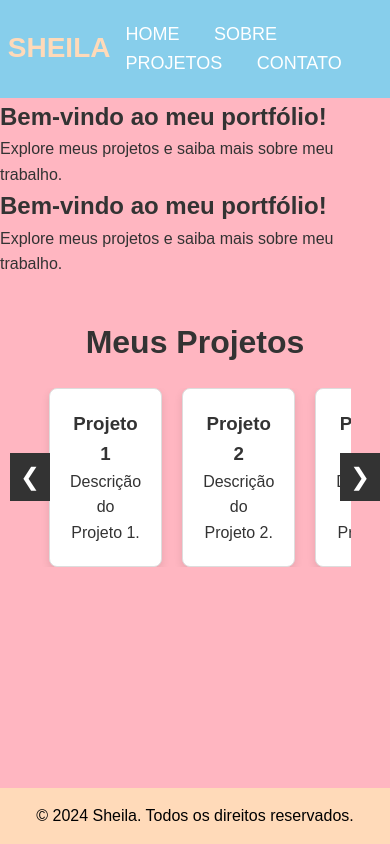
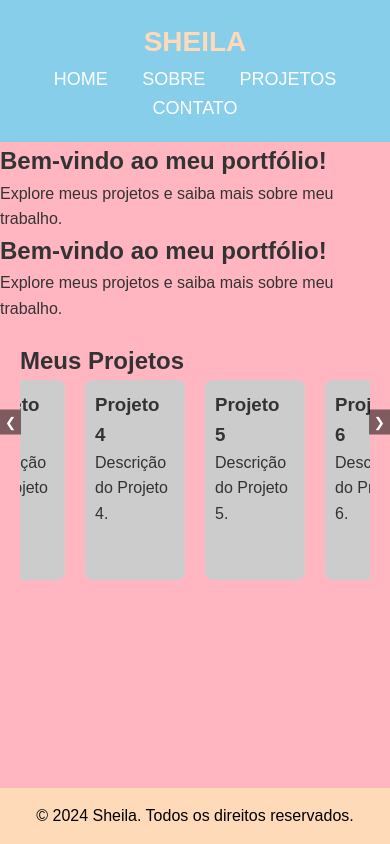
Before and after one commit to sheilamoraess/portifolio_main, a plain HTML site: page index.html in a window 390 px wide. Drawn offline with Linux system fonts and the light colour scheme.

Commit message:
responsivo ao navegador

```diff
--- a/index.html
+++ b/index.html
@@ -51,7 +51,6 @@
 
         header .menu a:hover {
             color: #f39c12;
-            /* Cor de destaque no hover */
         }
 
         footer {
@@ -64,70 +63,88 @@
             width: 100%;
         }
 
-        /* Estilos dos projetos */
         .projects {
-            padding: 40px 0;
-            text-align: center;
+            padding: 20px;
         }
 
-        .projects h2 {
-            font-size: 32px;
-            margin-bottom: 20px;
+        .slider-wrapper {
+            position: relative;
         }
 
-        .project-slider {
-            position: relative;
-            display: flex;
-            align-items: center;
-            justify-content: center;
+        .slider-btn {
+            background-color: rgba(0, 0, 0, 0.5);
+            color: white;
+            border: none;
+            padding: 10px;
+            cursor: pointer;
+            position: absolute;
+            top: 50%;
+            transform: translateY(-50%);
+            z-index: 10;
+        }
+
+        .prev {
+            left: 0;
+        }
+
+        .next {
+            right: 0;
         }
 
         .cards-container {
             display: flex;
-            overflow: hidden;
-            width: 80%;
-            /* Ajuste conforme necessário */
-            justify-content: space-between;
+            justify-content: center;
+            gap: 20px;
+            overflow-x: auto;
+            scroll-behavior: smooth;
+            scroll-snap-type: x mandatory;
         }
 
         .project-card {
-            background-color: #fff;
-            border: 1px solid #ddd;
-            padding: 20px;
-            width: 220px;
-            margin: 0 10px;
-            text-align: center;
+            flex: 0 0 auto;
+            width: 200px;
+            height: 300px;
+            background-color: #ccc;
+            padding: 10px;
             border-radius: 8px;
-            box-shadow: 0 4px 8px rgba(0, 0, 0, 0.1);
-            transition: transform 0.3s ease;
         }
 
-        .project-card:hover {
-            transform: translateY(-5px);
+        /* Media Queries para Responsividade */
+
+        @media screen and (max-width: 768px) {
+            .center {
+                flex-direction: column;
+                text-align: center;
+            }
+
+            .header .menu a {
+                margin: 10px 0;
+                font-size: 16px;
+            }
+
+            .project-card {
+                width: 150px;
+                height: 250px;
+            }
+
+            .slider-btn {
+                padding: 8px;
+            }
         }
 
-        .slider-btn {
-            background-color: #333;
-            color: white;
-            border: none;
-            font-size: 24px;
-            padding: 10px;
-            cursor: pointer;
-            transition: background-color 0.3s ease;
-        }
+        @media screen and (max-width: 480px) {
+            .project-card {
+                width: 100px;
+                height: 200px;
+            }
 
-        .slider-btn:hover {
-            background-color: #f39c12;
-        }
+            .header .menu a {
+                font-size: 14px;
+            }
 
-        .prev {
-            position: absolute;
-            left: 10px;
-        }
-
-        .next {
-            position: absolute;
-            right: 10px;
+            .slider-btn {
+                padding: 5px;
+            }
         }
     </style> <!-- Assumindo que o CSS está em style.css -->
 </head>
@@ -184,6 +201,22 @@
                             <h3>Projeto 4</h3>
                             <p>Descrição do Projeto 4.</p>
                         </div>
+                        <div class="project-card">
+                            <h3>Projeto 5</h3>
+                            <p>Descrição do Projeto 5.</p>
+                        </div>
+                        <div class="project-card">
+                            <h3>Projeto 6</h3>
+                            <p>Descrição do Projeto 6.</p>
+                        </div>
+                        <div class="project-card">
+                            <h3>Projeto 7</h3>
+                            <p>Descrição do Projeto 7.</p>
+                        </div>
+                        <div class="project-card">
+                            <h3>Projeto 8</h3>
+                            <p>Descrição do Projeto 8.</p>
+                        </div>
                     </div>
                     <button class="slider-btn next" onclick="moveSlide(1)">&#10095;</button>
                 </div>
--- a/script.js
+++ b/script.js
@@ -1,15 +1,36 @@
 // script.js
+document.addEventListener('DOMContentLoaded', function() {
+    const prevBtn = document.querySelector('.prev');
+    const nextBtn = document.querySelector('.next');
+    const cardsContainer = document.querySelector('.cards-container');
+    const cards = document.querySelectorAll('.project-card');
 
-let currentIndex = 0;
+    let scrollAmount = 0;
+    const cardWidth = cards[0].offsetWidth + 20; // Inclui a margem entre os cards
 
-function moveSlide(direction) {
-    const cards = document.querySelectorAll('.project-card');
-    const totalCards = cards.length;
+    // Função para mover os cards para a direita
+    nextBtn.addEventListener('click', function() {
+        // Verifica se ainda há espaço para rolar
+        if (scrollAmount < cardsContainer.scrollWidth - cardsContainer.clientWidth) {
+            scrollAmount += cardWidth;
+            cardsContainer.scrollTo({ left: scrollAmount, behavior: 'smooth' });
+        } else {
+            // Se chegou ao final, volta para o início para criar o loop infinito
+            scrollAmount = 0;
+            cardsContainer.scrollTo({ left: scrollAmount, behavior: 'smooth' });
+        }
+    });
 
-    // Calculando o novo índice
-    currentIndex = (currentIndex + direction + totalCards) % totalCards;
-
-    // Movendo a posição dos cards
-    const offset = -(currentIndex * 240); // 240px é a largura dos cards com margem
-    document.querySelector('.cards-container').style.transform = `translateX(${offset}px)`;
-}
+    // Função para mover os cards para a esquerda
+    prevBtn.addEventListener('click', function() {
+        // Verifica se ainda há espaço para rolar para a esquerda
+        if (scrollAmount > 0) {
+            scrollAmount -= cardWidth;
+            cardsContainer.scrollTo({ left: scrollAmount, behavior: 'smooth' });
+        } else {
+            // Se chegou ao início, vai para o final para criar o loop infinito
+            scrollAmount = cardsContainer.scrollWidth - cardsContainer.clientWidth;
+            cardsContainer.scrollTo({ left: scrollAmount, behavior: 'smooth' });
+        }
+    });
+});
```
